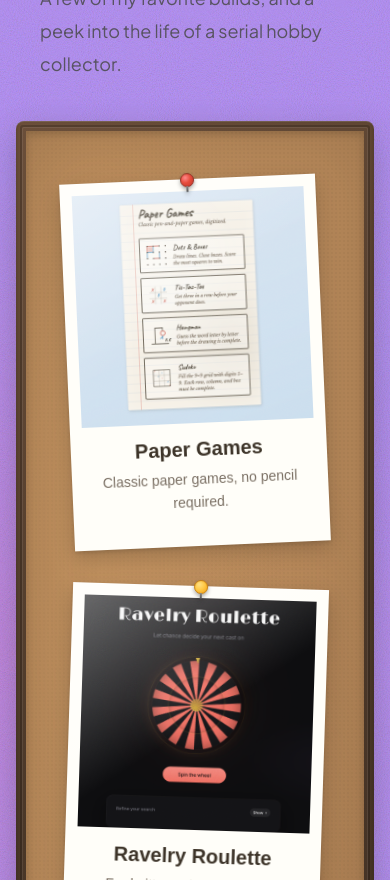
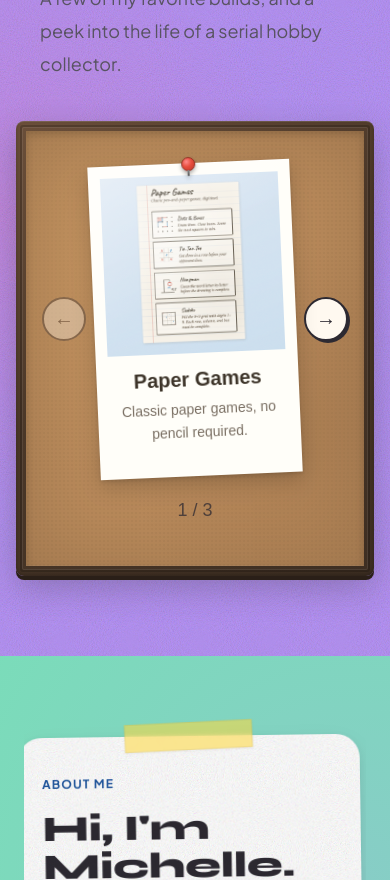
Before and after one commit to michelle-dunson/dev-portfolio, a Next.js app: page / in a window 390 px wide. Shown: the part 1120-2000 px from the top of the page. Built offline with nearby package versions, Linux system fonts and the light colour scheme; a web font is replaced by a local one.

Commit message:
Projects: use carousel on mobile

```diff
--- a/components/projects/ProjectCard.tsx
+++ b/components/projects/ProjectCard.tsx
@@ -9,12 +9,14 @@
     project: WeekendProject;
     rotation?: number;
     settleDelay?: number;
+    imageSizes?: string;
 }
 
 export default function ProjectCard({
     project,
     rotation = 0,
     settleDelay = 0,
+    imageSizes = "(max-width: 768px) 50vw, 256px",
 }: ProjectCardProps) {
     const initial = project.title.charAt(0);
     const accentColor = project.accentColor ?? "#7f5af0";
@@ -53,7 +55,7 @@
                             src={project.thumbnail!}
                             alt=""
                             fill
-                            sizes="(max-width: 768px) 50vw, 256px"
+                            sizes={imageSizes}
                             className={styles.photoImage}
                         />
                     ) : (
--- a/components/projects/ProjectGrid.module.scss
+++ b/components/projects/ProjectGrid.module.scss
@@ -65,7 +65,7 @@
 .board {
     position: relative;
     width: 100%;
-    padding: $space-12 $space-6 $space-16;
+    padding: $space-8 $space-4 $space-10;
     background-color: #b8895a;
     background-image:
         radial-gradient(
@@ -97,16 +97,119 @@
     }
 }
 
+.carousel {
+    position: relative;
+    z-index: 1;
+    display: grid;
+    grid-template-columns: auto 1fr auto;
+    grid-template-rows: 1fr auto;
+    align-items: center;
+    gap: $space-3 $space-2;
+    max-width: 22rem;
+    margin-inline: auto;
+
+    @include breakpoint(md) {
+        display: none;
+    }
+}
+
+.carouselViewport {
+    grid-column: 2;
+    grid-row: 1;
+    display: flex;
+    justify-content: center;
+    min-width: 0;
+    touch-action: pan-y;
+}
+
+.carouselSlide {
+    display: flex;
+    justify-content: center;
+    width: 100%;
+    animation: carousel-enter 320ms cubic-bezier(0.22, 1, 0.36, 1);
+
+    @include reduced-motion {
+        animation: none;
+    }
+}
+
+@keyframes carousel-enter {
+    from {
+        opacity: 0;
+        transform: translateX(10px);
+    }
+
+    to {
+        opacity: 1;
+        transform: translateX(0);
+    }
+}
+
+.arrow {
+    grid-row: 1;
+    flex-shrink: 0;
+    display: flex;
+    align-items: center;
+    justify-content: center;
+    width: 2.75rem;
+    height: 2.75rem;
+    font-size: $font-size-lg;
+    font-weight: $font-weight-bold;
+    line-height: 1;
+    padding-bottom: 0.25rem;
+    color: $color-charcoal;
+    background: $color-cream;
+    border: 2px solid $color-charcoal;
+    border-radius: $radius-full;
+    box-shadow: 2px 2px 0 $color-charcoal;
+    transition:
+        transform $transition-fast,
+        opacity $transition-fast,
+        box-shadow $transition-fast;
+
+    &:first-of-type {
+        grid-column: 1;
+    }
+
+    &:last-of-type {
+        grid-column: 3;
+    }
+
+    @include hover-capable {
+        &:hover:not(:disabled) {
+            transform: translate(-1px, -1px);
+            box-shadow: 3px 3px 0 $color-charcoal;
+        }
+    }
+
+    &:disabled {
+        opacity: 0.35;
+        cursor: not-allowed;
+        box-shadow: none;
+    }
+}
+
+.carouselStatus {
+    grid-column: 1 / -1;
+    grid-row: 2;
+    margin-top: $space-2;
+    font-family: $font-hand;
+    font-size: $font-size-md;
+    text-align: center;
+    color: rgba($color-charcoal, 0.75);
+}
+
 .grid {
     position: relative;
     z-index: 1;
-    display: grid;
+    display: none;
     gap: $space-10;
     justify-items: center;
     max-width: $max-width;
     margin-inline: auto;
 
-    @include breakpoint(sm) {
+    @include breakpoint(md) {
+        display: grid;
         grid-template-columns: repeat(2, 1fr);
         gap: $space-10 $space-8;
     }
--- a/components/projects/ProjectGrid.tsx
+++ b/components/projects/ProjectGrid.tsx
@@ -1,3 +1,6 @@
+"use client";
+
+import { useCallback, useRef, useState } from "react";
 import type { WeekendProject } from "@/lib/types";
 import ProjectCard from "@/components/projects/ProjectCard";
 import styles from "./ProjectGrid.module.scss";
@@ -7,18 +10,103 @@
 }
 
 const ROTATIONS = [-2.5, 1.8, -1.4, 2.2, -0.9, 1.6, -1.8, 0.7];
+const SWIPE_THRESHOLD = 48;
 
 export default function ProjectGrid({ projects }: ProjectGridProps) {
+    const [index, setIndex] = useState(0);
+    const touchStartX = useRef<number | null>(null);
+    const count = projects.length;
+    const canGoPrev = index > 0;
+    const canGoNext = index < count - 1;
+    const current = projects[index];
+
+    const goPrev = useCallback(
+        () => setIndex((i) => Math.max(0, i - 1)),
+        [],
+    );
+    const goNext = useCallback(
+        () => setIndex((i) => Math.min(count - 1, i + 1)),
+        [count],
+    );
+
+    const handleTouchStart = (e: React.TouchEvent) => {
+        touchStartX.current = e.touches[0].clientX;
+    };
+
+    const handleTouchEnd = (e: React.TouchEvent) => {
+        if (touchStartX.current === null) return;
+
+        const delta = e.changedTouches[0].clientX - touchStartX.current;
+        if (delta > SWIPE_THRESHOLD && canGoPrev) goPrev();
+        else if (delta < -SWIPE_THRESHOLD && canGoNext) goNext();
+
+        touchStartX.current = null;
+    };
+
     return (
         <div className={styles.frame}>
             <div className={styles.board}>
+                <div
+                    className={styles.carousel}
+                    aria-roledescription="carousel"
+                    aria-label="Weekend projects"
+                >
+                    <button
+                        type="button"
+                        className={styles.arrow}
+                        onClick={goPrev}
+                        disabled={!canGoPrev}
+                        aria-label="Previous project"
+                    >
+                        <span aria-hidden="true">←</span>
+                    </button>
+
+                    <div
+                        className={styles.carouselViewport}
+                        onTouchStart={handleTouchStart}
+                        onTouchEnd={handleTouchEnd}
+                    >
+                        <div
+                            key={current.id}
+                            className={styles.carouselSlide}
+                            aria-live="polite"
+                        >
+                            <ProjectCard
+                                project={current}
+                                rotation={ROTATIONS[index % ROTATIONS.length]}
+                                settleDelay={0}
+                                imageSizes="(max-width: 767px) 70vw, 256px"
+                            />
+                        </div>
+                    </div>
+
+                    <button
+                        type="button"
+                        className={styles.arrow}
+                        onClick={goNext}
+                        disabled={!canGoNext}
+                        aria-label="Next project"
+                    >
+                        <span aria-hidden="true">→</span>
+                    </button>
+
+                    <p className={styles.carouselStatus}>
+                        <span className="sr-only">
+                            Project {index + 1} of {count}:{" "}
+                        </span>
+                        <span aria-hidden="true">
+                            {index + 1} / {count}
+                        </span>
+                    </p>
+                </div>
+
                 <div className={styles.grid}>
-                    {projects.map((project, index) => (
+                    {projects.map((project, i) => (
                         <ProjectCard
                             key={project.id}
                             project={project}
-                            rotation={ROTATIONS[index % ROTATIONS.length]}
-                            settleDelay={(index % 6) * 80}
+                            rotation={ROTATIONS[i % ROTATIONS.length]}
+                            settleDelay={(i % 6) * 80}
                         />
                     ))}
                 </div>
```
